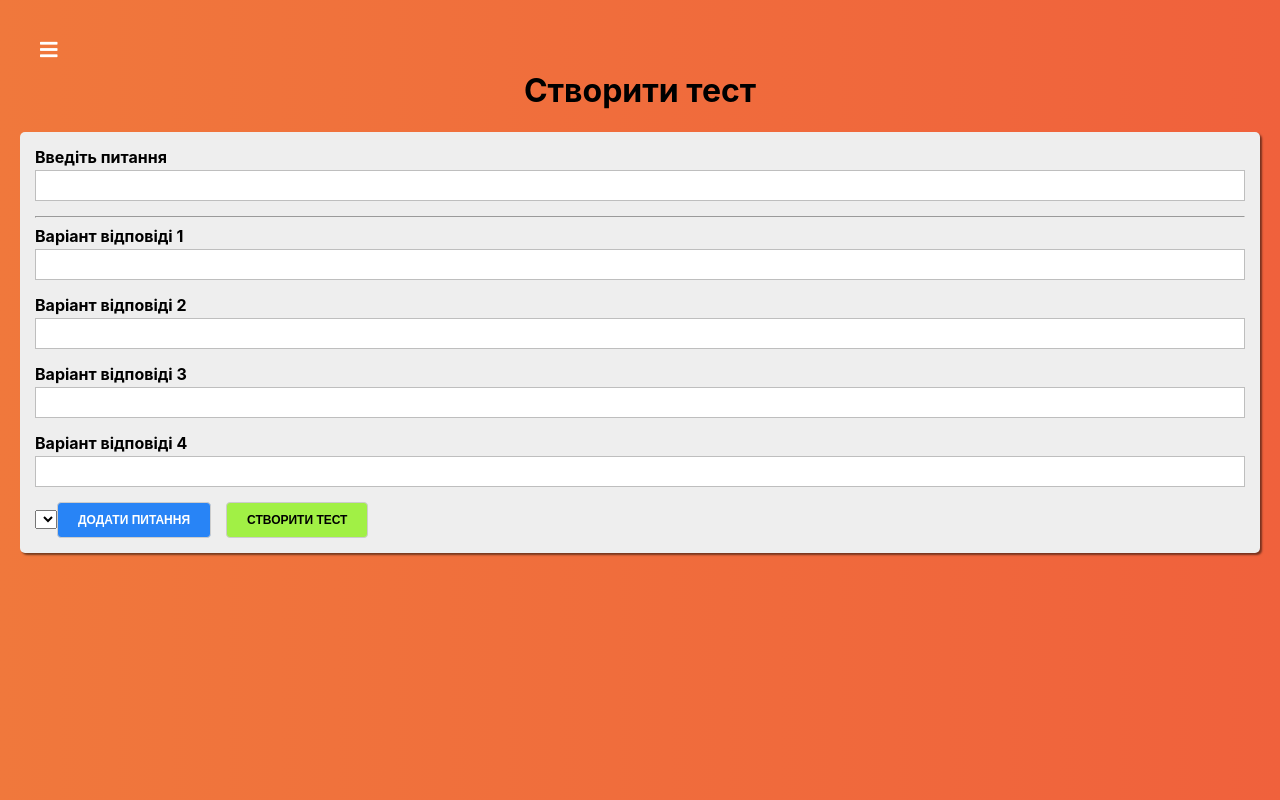
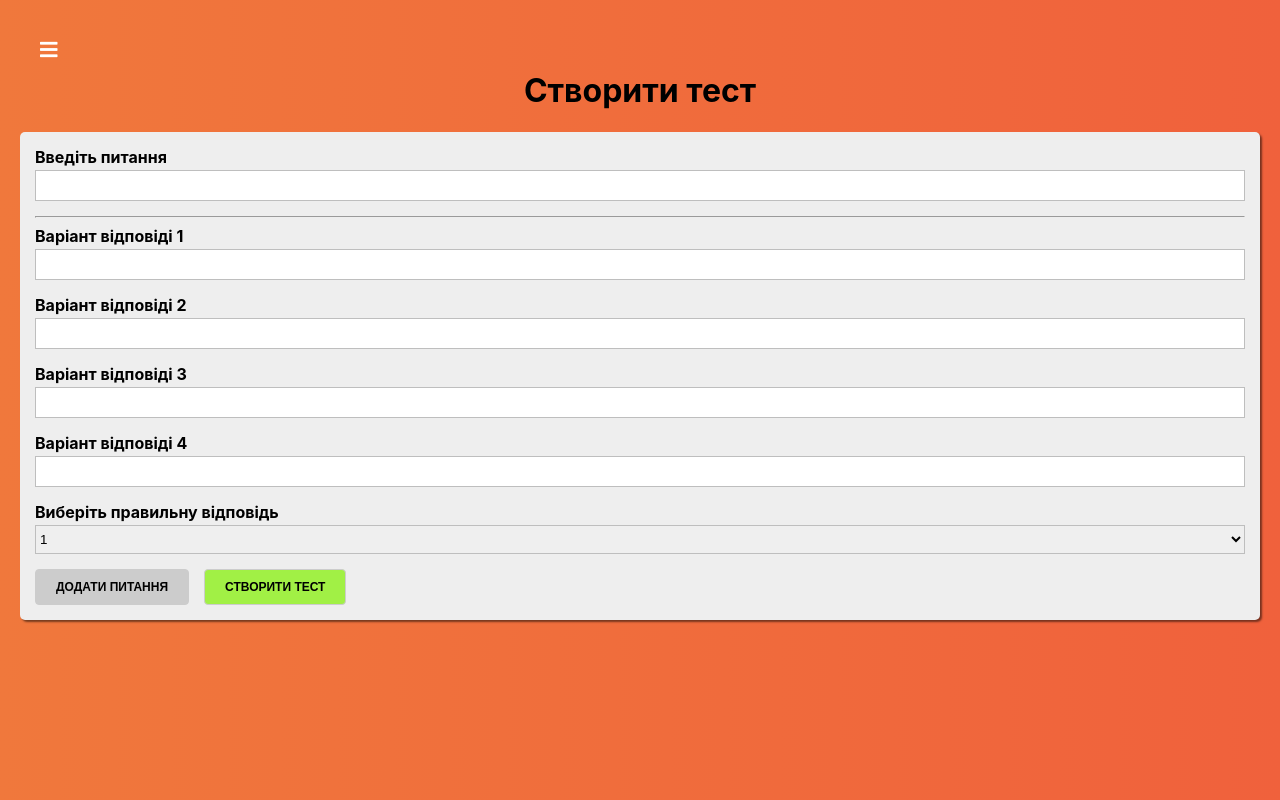
Before and after one commit to rostia-vrt/react-quiz, a React (Create React App) app: page /quiz-creator in a window 1280 px wide. Built offline with nearby package versions, Linux system fonts and the light colour scheme.

Commit message:
i am back

```diff
--- a/src/Form/formFramework.js
+++ b/src/Form/formFramework.js
@@ -7,3 +7,29 @@ export function createControl(config,validation) {
         value: ''
     }
 }
+
+export function validate(value, validation = null) {
+    if(!validation) {
+      return  true
+    }
+
+    let isValid = true
+
+    if(validation.required) {
+        isValid = value.trim() !== '' && isValid
+    }
+
+    return isValid
+}
+
+export function validateForm(formControls) {
+    let isFormValid = true
+
+    for (let control in formControls) {
+        if(formControls.hasOwnProperty(control)){
+            isFormValid = formControls[control].valid && isFormValid
+        }
+    }
+
+    return isFormValid
+}
--- /dev/null
+++ b/src/components/UI/Select/Select.js
@@ -0,0 +1,30 @@
+import React from 'react'
+import classes from '../Select/Select.module.css'
+
+const Select = props => {
+    const htmlFor = `${props.label}-${Math.random()}`
+
+    return (
+        <div className={classes.Select}>
+            <label htmlFor={htmlFor}>{props.label}</label>
+            <select
+             id={htmlFor}
+             value={props.value}
+             onChange={props.onChange}
+             >
+                 {props.options.map((option,index) => {
+                     return (
+                         <option
+                         value = {option.value}
+                         key = {option.value + index}
+                         >
+                             {option.text}
+                         </option>
+                     )
+                 })}
+             </select>
+        </div>
+    )
+}
+
+export default Select
--- /dev/null
+++ b/src/components/UI/Select/Select.module.css
@@ -0,0 +1,21 @@
+.Select {
+    margin-bottom: 15px;
+}
+
+.Select label {
+    margin: 0 0 3px 0;
+    padding: 0;
+    font-weight: bold;
+    display: block;
+}
+
+.Select select {
+    display: block;
+    box-sizing: border-box;
+    border: 1px solid #bebebe;
+    margin: 0 0 5px;
+    height: 29px;
+    width: 100%;
+    outline: none;
+    transition: all 300ms ease-in-out;
+}
--- a/src/containers/QuizCreator/QuizCreator.js
+++ b/src/containers/QuizCreator/QuizCreator.js
@@ -2,8 +2,9 @@ import React, {Component} from 'react'
 import classes from '../QuizCreator/QuizCreator.module.css'
 import Button from '../../components/UI/Button/Button'
 import Input from '../../components/UI/Input/Input'
-import {createControl} from '../../Form/formFramework'
+import {createControl, validate, validateForm} from '../../Form/formFramework'
 import Auxiliary from '../../hoc/Auxiliary/Auxiliary'
+import Select from '../../components/UI/Select/Select'
 
 
 function createOptionControl (number) {
@@ -33,6 +34,8 @@ export default class QuizCreator extends Component {
 
     state = {
         quiz: [],
+        isFormValid: false,
+        rightAnswerId: 1,
         formControls: createFormControls()
     }
 
@@ -40,16 +43,57 @@ export default class QuizCreator extends Component {
         event.preventDefault()
     }
 
-    addQuestionHandler = () => {
+    addQuestionHandler = (event) => {
+        event.preventDefault()
 
+        const quiz = this.state.quiz.concat()
+        const index = quiz.length + 1
+
+        const {question, option1, option2, option3, option4} = this.state.formControls
+
+        const questionItem = {
+            question: question.value,
+            id: index,
+            rightAnswerId: this.state.rightAnswerId,
+            answers: [
+                {text: option1.value, id: option1.id},
+                {text: option2.value, id: option2.id},
+                {text: option3.value, id: option3.id},
+                {text: option4.value, id: option4.id}
+
+            ]
+        }
+        quiz.push(questionItem)
+
+        this.setState({
+            quiz,
+            isFormValid: false,
+            rightAnswerId: 1,
+            formControls: createFormControls()
+
+        })
     }
 
-    createQuizHandler = () => {
+    createQuizHandler = (event) => {
+        event.preventDefault()
 
+        console.log(this.state.quiz);
     }
 
     changeHandler= (value, controlName) => {
+        const formControls = {...this.state.formControls}
+        const control = { ...formControls[controlName] }
 
+        control.touched = true
+        control.value = value
+        control.valid = validate(control.value, control.validation)
+
+        formControls[controlName] = control
+
+        this.setState({
+            formControls,
+            isFormValid: validateForm(formControls)
+        })
     }
 
     renderControls () {
@@ -73,7 +117,27 @@ export default class QuizCreator extends Component {
         })
     }
 
+    selectChangeHandler = event => {
+        this.setState({
+            rightAnswerId: +event.target.value
+        })
+    }
+
     render() {
+
+        const select = <Select
+            label="Виберіть правильну відповідь"
+            value={this.state.rightAnswerId}
+            onChange={this.selectChangeHandler}
+            options = {[
+                {text:1, value: 1},
+                {text:2, value: 2},
+                {text:3, value: 3},
+                {text:4, value: 4}
+
+            ]}
+        />
+
         return (
             <div className={classes.QuizCreator}>
                 <div>
@@ -83,13 +147,12 @@ export default class QuizCreator extends Component {
 
                       {this.renderControls()}
 
-
-
-                      <select></select>
+                        { select }
 
                       <Button
                         type='primary'
                         onClick={this.addQuestionHandler}
+                        disabled={!this.state.isFormValid}
                       >
                           Додати питання
                       </Button>
@@ -97,6 +160,7 @@ export default class QuizCreator extends Component {
                       <Button
                         type='success'
                         onClick={this.createQuizHandler}
+                        disabled={this.state.quiz.lenght === 0}
                       >
                           Створити тест
                       </Button>
```
Also changed, not shown: 1 other file (tests, documents, lock files or other folders).
